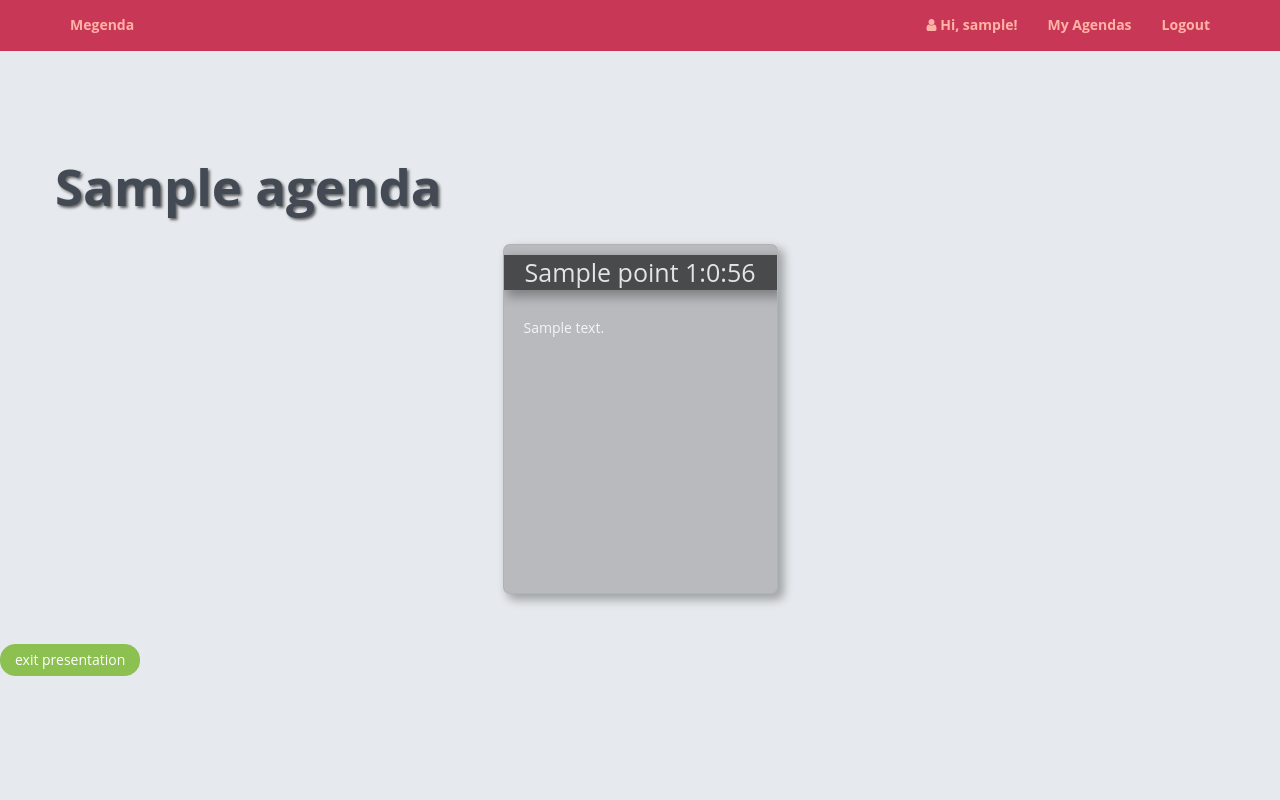
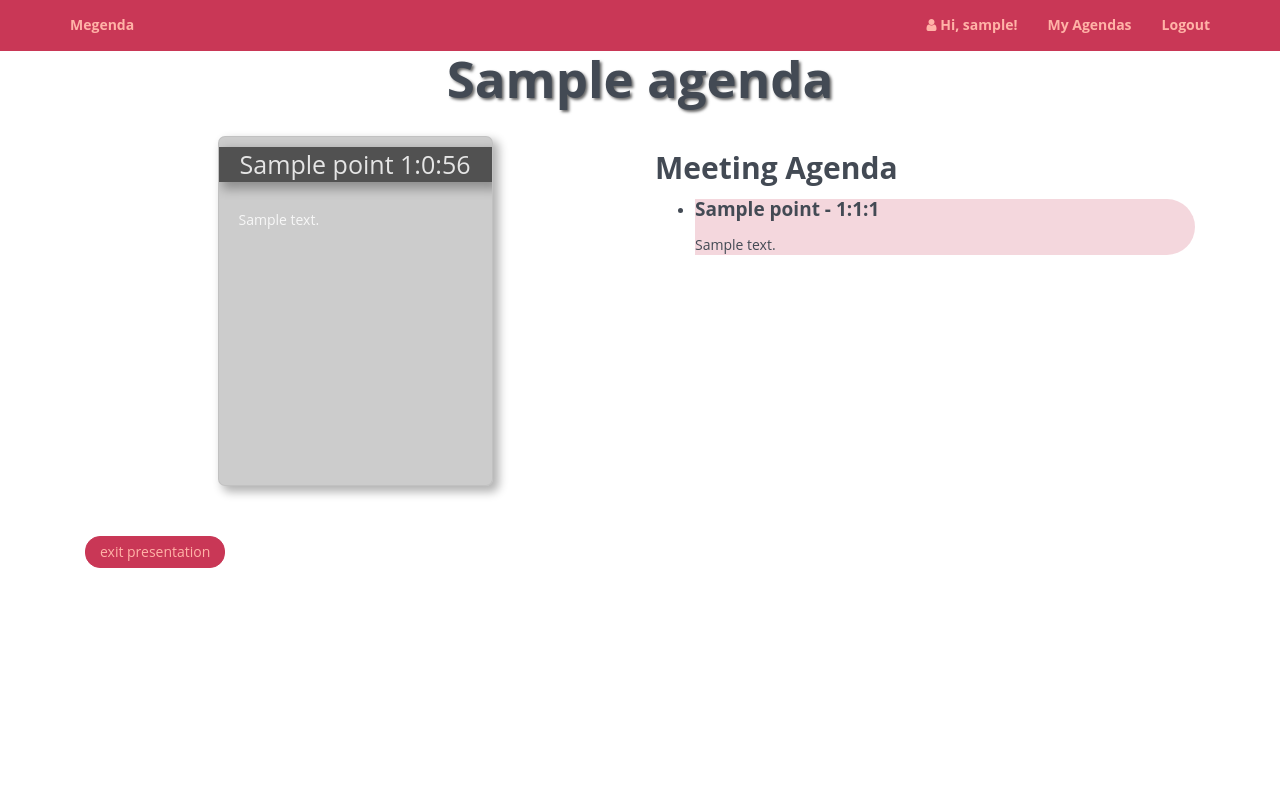
Before and after one commit to andrewnc/megenda_site, a Flask app: page /view/1 in a window 1280 px wide. Run offline with Flask 2, Linux system fonts and the light colour scheme; a user stored in the database is signed in; tables that the repository leaves empty hold one stand-in row (values such as "Sample post"); parts of the project's set-up code (start-up, migrations or seed data) failed here and were passed over; some libraries are stand-ins or nearby versions.

Commit message:
update presentation page and add bootflat styles

```diff
--- a/app/present/views.py
+++ b/app/present/views.py
@@ -22,7 +22,7 @@ def present_agenda(agenda_uuid):
 		current_point = 0
 		print str(e)
 
-	return render_template('present/agenda.html',agenda=agenda, points=agenda.points, current_point=current_point, title="Present")
+	return render_template('present/present.html',agenda=agenda, points=agenda.points, current_point=current_point, title="Present")
 
 
 # @socketio.on('client_connected')
--- a/app/static/css/bootflat.css
+++ b/app/static/css/bootflat.css
@@ -22,9 +22,9 @@
 body {
   font-family: 'Open Sans', 'Helvetica Neue', Helvetica, Arial, sans-serif;
   color: #434a54;
-  /*background-color: white;*/
+  background-color: white;
   /*background-color: #A0D468;*/
-  background-color: #E6E9ED;
+  /*background-color: #E6E9ED;*/
 }
 
 a {
@@ -562,7 +562,7 @@ blockquote {
  * pager
  * --------------------------------------------------
  */
-.pager li > a, .pager li > span {
+/*.pager li > a, .pager li > span {
   color: white;
   background-color: #8cc152;
   border-color: #8cc152;
@@ -570,6 +570,16 @@ blockquote {
 .pager li > a:hover, .pager li > a:focus {
   background-color: #a0d468;
   border-color: #a0d468;
+}*/
+
+.pager li > a, .pager li > span {
+  color: #FFB3A7;
+  background-color: #C93756;
+  border-color: #C93756;
+}
+.pager li > a:hover, .pager li > a:focus {
+  background-color: #F47983;
+  border-color: #F47983;
 }
 .pager .disabled > a, .pager .disabled > a:hover, .pager .disabled > a:focus, .pager .disabled > span {
   color: #e6e9ed;
--- a/app/static/css/present.css
+++ b/app/static/css/present.css
@@ -104,3 +104,12 @@
 .card-container > .card:not(:first-child){
   display: none;
 }
+
+.current-active{
+    background-color: rgba(201,55,86,0.2);
+    border-bottom-right-radius: 50px;
+    border-top-right-radius: 50px;
+}
+.present-name{
+  text-align: center;
+}
--- a/app/static/css/style.css
+++ b/app/static/css/style.css
@@ -228,8 +228,5 @@ td {
 }
 
 .wrapper {
-  min-height: 100%;
-  height: auto !important;
-  height: 100%;
-  margin: 0 auto -4em;
+  margin-top: 20px;
 }
--- a/app/static/js/present.js
+++ b/app/static/js/present.js
@@ -37,20 +37,31 @@ $(document).ready(function(){
 		  url: "/view/active/" + point_id,
 		})
 		  .done(function( msg ) {
-		    // console.log( "Data Saved: " + msg );
-		    // $(".current_point").text(msg);
-		    // after message is received
 		    from_active = true;
 		  });
 	}
+
+	// These two following functions need to be refactored - they have a TON of duplicated code and the logic flow isn't optimal.
+	// It'll take a bit of work, but I think it will be no problem.
 
 	function advance_listner_card(card_to_advance){
 		var next = card_to_advance.next();
 		if(next.length == 0){
 			$(".card-container").children().first().toggle();
+
+			var index = $(".card-container").children().first().children().eq(1).attr('class').split(" ")[1];
+
+			$(".overview").removeClass('current-active');
+			$("#overview_{0}".format(index)).addClass('current-active');
+
 			card_to_advance.toggle();
 		}else{
 			card_to_advance.toggle();
+			var index = $(next).children().eq(1).attr('class').split(" ")[1]
+
+			$(".overview").removeClass('current-active');
+			$("#overview_{0}".format(index)).addClass('current-active');
+
 			next.toggle();
 		}
 	}
@@ -59,16 +70,29 @@ $(document).ready(function(){
 		var next = card_to_advance.next();
 		if(next.length == 0){
 			$(".card-container").children().first().toggle();
-			push_active($(".card-container").children().first().children().eq(1).attr('class').split(" ")[1]);
+
+			var index = $(".card-container").children().first().children().eq(1).attr('class').split(" ")[1];
+			push_active(index);
+
+			$(".overview").removeClass('current-active');
+			$("#overview_{0}".format(index)).addClass('current-active');
+
 			card_to_advance.toggle();
 		}else{
 			card_to_advance.toggle();
-			push_active($(next).children().eq(1).attr('class').split(" ")[1]);
+
+			var index = $(next).children().eq(1).attr('class').split(" ")[1]
+			push_active(index);
+
+			$(".overview").removeClass('current-active');
+			$("#overview_{0}".format(index)).addClass('current-active');
+
+
 			next.toggle();
 		}
 	}
 	$(".card").click(function(){
-		advance_card($(this))
+		advance_card($(this));
 
 	})
 })
--- a/app/templates/base.html
+++ b/app/templates/base.html
@@ -66,7 +66,7 @@
     </footer> -->
 
     <script src="https://ajax.googleapis.com/ajax/libs/jquery/1.12.4/jquery.min.js"></script>
-    <script src="https://code.jquery.com/ui/1.12.1/jquery-ui.min.js" integrity="sha256-VazP97ZCwtekAsvgPBSUwPFKdrwD3unUfSGVYrahUqU=" crossorigin="anonymous"></script>
+    <!-- // <script src="https://unpkg.com/umbrellajs"></script> -->
     <script src="https://maxcdn.bootstrapcdn.com/bootstrap/3.3.7/js/bootstrap.min.js" integrity="sha384-Tc5IQib027qvyjSMfHjOMaLkfuWVxZxUPnCJA7l2mCWNIpG9mGCD8wGNIcPD7Txa" crossorigin="anonymous"></script>
 
     <script type="text/javascript">
--- a/app/templates/present/agenda.html
+++ b/app/templates/present/present.html
@@ -4,14 +4,15 @@
 {% endblock %}
 {% block body %}
 
-<div class="container" style='margin-top:10%'>
+<div class="container">
 	<div class="row">
-		<div clas="col-md-12">
+		<div class="col-md-12 present-name">
 			<h1>{{agenda.name}}</h1>
 		</div>
 	</div>
-</div>
 
+
+	<div class="col-md-6">
 		<div class="card-container">
 
 			{% for point in points %}
@@ -24,16 +25,32 @@
 			</div>
 			{% endfor %}
 
-
-
-
 		</div>
-
+		<!-- <div style="clear:both;"></div> -->
 		<ul class="pager">
 			<li class="previous">
 				<a  href="{{url_for('home.dashboard', clicked=agenda.uuid)}}" >exit presentation</a>
 			</li>
+		</ul>
 	</div>
+
+	<div class="col-md-6">
+		<h3> Meeting Agenda </h3>
+		<ul>
+			{% for point in points %}
+				<li>
+	                <div id="overview_{{point.id}}" class='overview {%if point.current_active%}current-active{%endif%}'>
+	                  <h4>{{point.name}} - {{point.time()}}</h4>
+	                  <p>{{point.content}}</p>
+	                </div>
+             	 </li>
+			{% endfor %}
+        </ul>
+	</div>
+</div>
+
+
+
 {% endblock %}
 
 {% block extrascripts %}
@@ -68,7 +85,7 @@ $(document).ready(function(){
 		    }
 		    document.getElementById('time_{0}'.format(card_id)).innerHTML = hours + ":" + minutes + ":" + remainingSeconds;
 		    if (seconds == 0) {
-		        clearInterval(countdownTimer);
+		        clearInterval(count_down_timer);
 		        document.getElementById('time_{0}'.format(card_id)).innerHTML = "Completed";
 		    } else {
 		        seconds--;
```
Also changed, not shown: 1 other file. Lines whose indentation alone changed are shown as unchanged.
